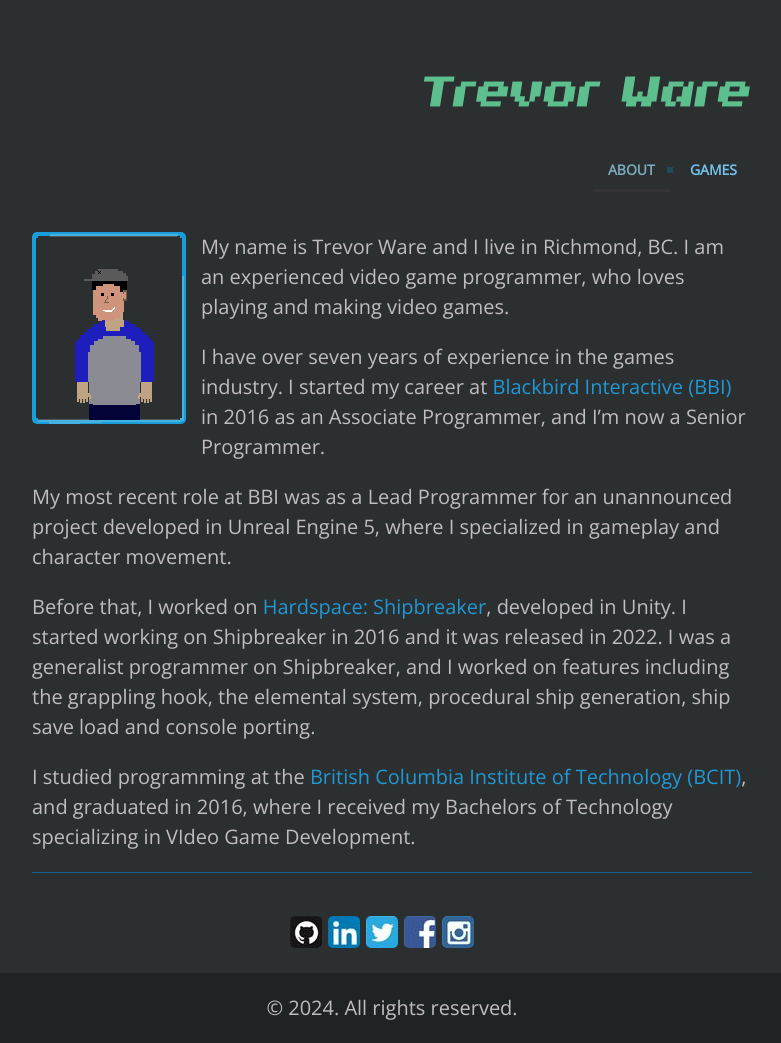
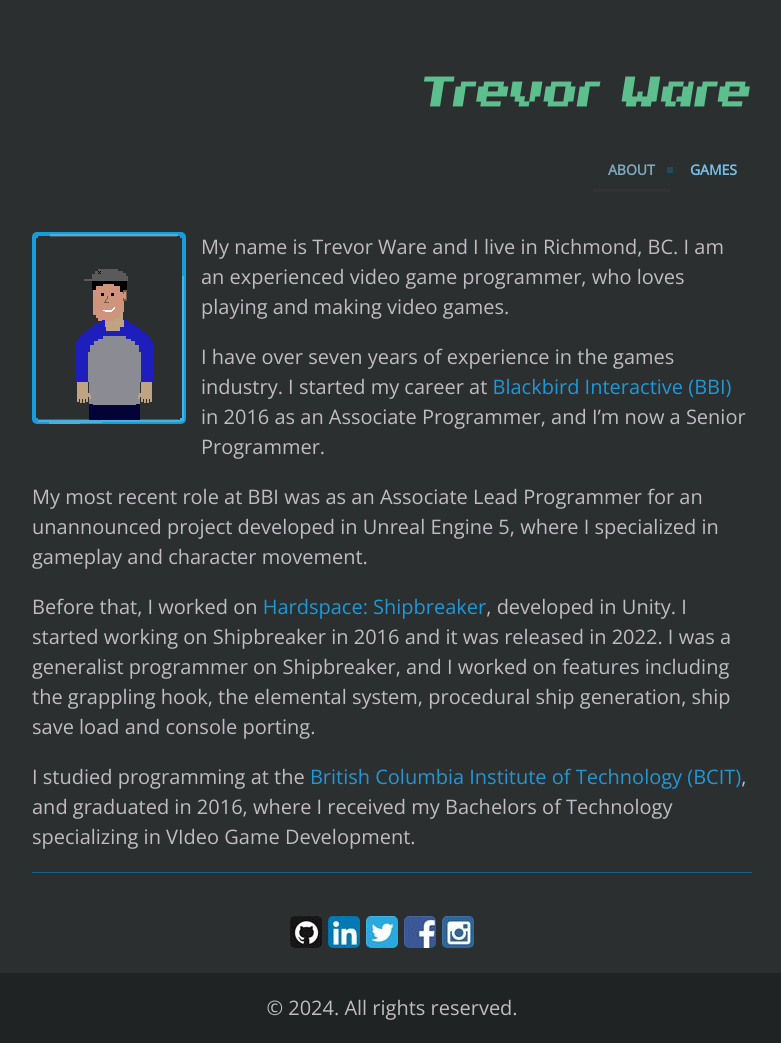
Before and after one commit to twarrre/twarrre.github.io, a Jekyll site: the page built from index.md, in a window 1280 px wide. Shown: the whole page, without its empty margins (248-1029 px from the left). Built offline with Jekyll 4.4.1, drawn with Linux system fonts in a browser that asks for light colours.

Commit message:
-Change role name

```diff
--- a/index.md
+++ b/index.md
@@ -8,7 +8,7 @@
 
 I have over seven years of experience in the games industry. I started my career at <a href="http://blackbirdinteractive.com">Blackbird Interactive (BBI)</a> in 2016 as an Associate Programmer, and I'm now a Senior Programmer.
 
-My most recent role at BBI was as a Lead Programmer for an unannounced project developed in Unreal Engine 5, where I specialized in gameplay and character movement.
+My most recent role at BBI was as an Associate Lead Programmer for an unannounced project developed in Unreal Engine 5, where I specialized in gameplay and character movement.
 
 Before that, I worked on <a href="https://twarrre.github.io/games/2022/05/24/hardspace_shipbreaker/">Hardspace: Shipbreaker</a>, developed in Unity. I started working on Shipbreaker in 2016 and it was released in 2022. I was a generalist programmer on Shipbreaker, and I worked on features including the grappling hook, the elemental system, procedural ship generation, ship save load and console porting.
 
```
Also changed, not shown: about.md (+1 -1 lines).
